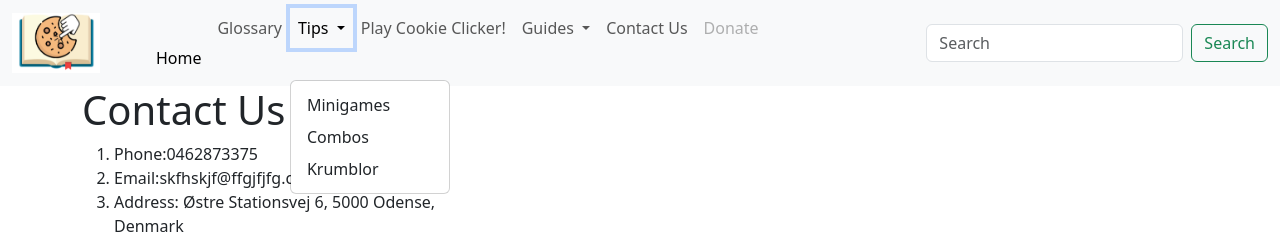
After one commit to TempeHS/2026CT_Web_SebK, a Flask app: page /contact.html in a window 1280 px wide, after a click on "Tips". The commit adds this page. Shown: the top 251 px of the page. Run offline with Flask 3, Linux system fonts and the light colour scheme.

Commit message:
lotsastuff

```diff
--- a/main.py
+++ b/main.py
@@ -7,15 +7,47 @@ app = Flask(__name__)
 @app.route('/')
 def index():
     card_data = (
-        ("Golden Cookie Combos", "How to use golden cookies together", "webpage", "static/images/cardimg1.png"),
-        ("Best Krumblor Abilites", "How to train your cookie dragon", "webpage", "static/images/cardimg2.png"),
-        ("Minigame Guide", "How to maximise your minigame game", "webpage", "static/images/cardimg3.png"),
-        ("Minigame Guide2", "How to maximise your minigame game", "webpage", "static/images/cardimg3.png"),
-        ("Minigame Guide3", "How to maximise your minigame game", "webpage", "static/images/cardimg3.png"),
-        ("Minigame Guide4", "How to maximise your minigame game", "webpage", "static/images/cardimg3.png"),
+        ("Golden Cookie Combos", "How to use golden cookies together", "combos.html", "static/images/cardimg1.png"),
+        ("Best Krumblor Abilites", "How to train your cookie dragon", "krumblor.html", "static/images/cardimg2.png"),
+        ("Minigame Guide", "How to maximise your minigame game", "minigames.html", "static/images/cardimg3.png"),
+        ("Early Game Guide", "How to start cookie clicker", "earlygame.html", "static/images/cardimg4.png"),
+        ("Mid Game Guide", "How to keep it going", "midgame.html", "static/images/cardimg5.png"),
+        ("Late Game Guide", "How to make the number even bigger", "lategame.html", "static/images/cardimg6.png"),
     )
 
     return render_template("index.html", cards=card_data), 200
 
+@app.route('/contact.html')
+def contact():
+    return render_template("contact.html"), 200
+
+@app.route('/glossary.html')
+def glossary():
+    return render_template("glossary.html"), 200
+
+@app.route('/earlygame.html')
+def earlygame():
+    return render_template("earlygame.html"), 200
+
+@app.route('/midgame.html')
+def midgame():
+    return render_template("midgame.html"), 200
+
+@app.route('/lategame.html')
+def lategame():
+    return render_template("lategame.html"), 200
+
+@app.route('/minigames.html')
+def minigames():
+    return render_template("minigames.html"), 200
+
+@app.route('/krumblor.html')
+def krumblor():
+    return render_template("krumblor.html"), 200
+
+@app.route('/combos.html')
+def combos():
+    return render_template("combos.html"), 200
+
 if __name__ == '__main__':
     app.run(debug=True)
--- /dev/null
+++ b/templates/contact.html
@@ -0,0 +1,39 @@
+{%extends 'layout.html' %} {% block content %}
+
+<div class="container">
+  <div class="row">
+    <div class="col-lg-12">
+      <h1>Contact Us</h1>
+    </div>
+  </div>
+</div>
+
+<div class="container">
+  <div class="row">
+    <div class="col-lg-4">
+      <ol>
+        <li>Phone:0462873375</li>
+        <li>Email:skfhskjf@ffgjfjfg.com.com</li>
+        <li>Address: Østre Stationsvej 6, 5000 Odense, Denmark</li>
+      </ol>
+    </div>
+  </div>
+</div>
+
+<div class="container">
+  <div class="row">
+    <div class="col-lg-8">
+      <iframe
+        src="https://www.google.com/maps/embed?pb=!1m18!1m12!1m3!1d412.2296634606667!2d10.388193290363729!3d55.40096771234239!2m3!1f0!2f0!3f0!3m2!1i1024!2i768!4f13.1!3m3!1m2!1s0x464cdf00b51356bf%3A0x662a885b523aeedd!2sHafla%20Burgers%20%26%20Shakes!5e0!3m2!1sen!2sau!4v1748828804194!5m2!1sen!2sau"
+        width="100%"
+        height="450"
+        style="border: 0"
+        allowfullscreen=""
+        loading="lazy"
+        referrerpolicy="no-referrer-when-downgrade"
+      ></iframe>
+    </div>
+  </div>
+</div>
+
+{% endblock %}
--- a/templates/partials/menu.html
+++ b/templates/partials/menu.html
@@ -15,10 +15,15 @@
     <div class="collapse navbar-collapse" id="navbarSupportedContent">
       <ul class="navbar-nav me-auto mb-2 mb-lg-0">
         <li class="nav-item">
-          <a class="nav-link active" aria-current="page" href="#">Home</a>
+          <a
+            class="nav-link active"
+            aria-current="page"
+            href="https://sturdy-barnacle-g4rv7ppwj6pxcwpx6-5000.app.github.dev/"
+            >Home</a
+          >
         </li>
         <li class="nav-item">
-          <a class="nav-link" href="Index1.html">Index</a>
+          <a class="nav-link" href="glossary.html">Glossary</a>
         </li>
 
         <li class="nav-item dropdown">
@@ -36,7 +41,7 @@
               <a class="dropdown-item" href="minigames.html">Minigames</a>
             </li>
             <li><a class="dropdown-item" href="combos.html">Combos</a></li>
-            <li><a class="dropdown-item" href="crumblor.html">Crumblor</a></li>
+            <li><a class="dropdown-item" href="krumblor.html">Krumblor</a></li>
           </ul>
         </li>
 
@@ -69,10 +74,16 @@
             </li>
           </ul>
         </li>
+
+        <li class="nav-item">
+          <a class="nav-link" href="contact.html">Contact Us</a>
+        </li>
+
         <li class="nav-item">
           <a class="nav-link disabled" aria-disabled="true">Donate</a>
         </li>
       </ul>
+
       <form class="d-flex" role="search">
         <input
           class="form-control me-2"
```
Also changed, not shown: templates/combos.html (added, +19 -0 lines), templates/earlygame.html (added, +19 -0 lines), templates/glossary.html (added, +19 -0 lines), templates/krumblor.html (added, +19 -0 lines), templates/lategame.html (added, +19 -0 lines), templates/midgame.html (added, +19 -0 lines), templates/minigames.html (added, +19 -0 lines).
